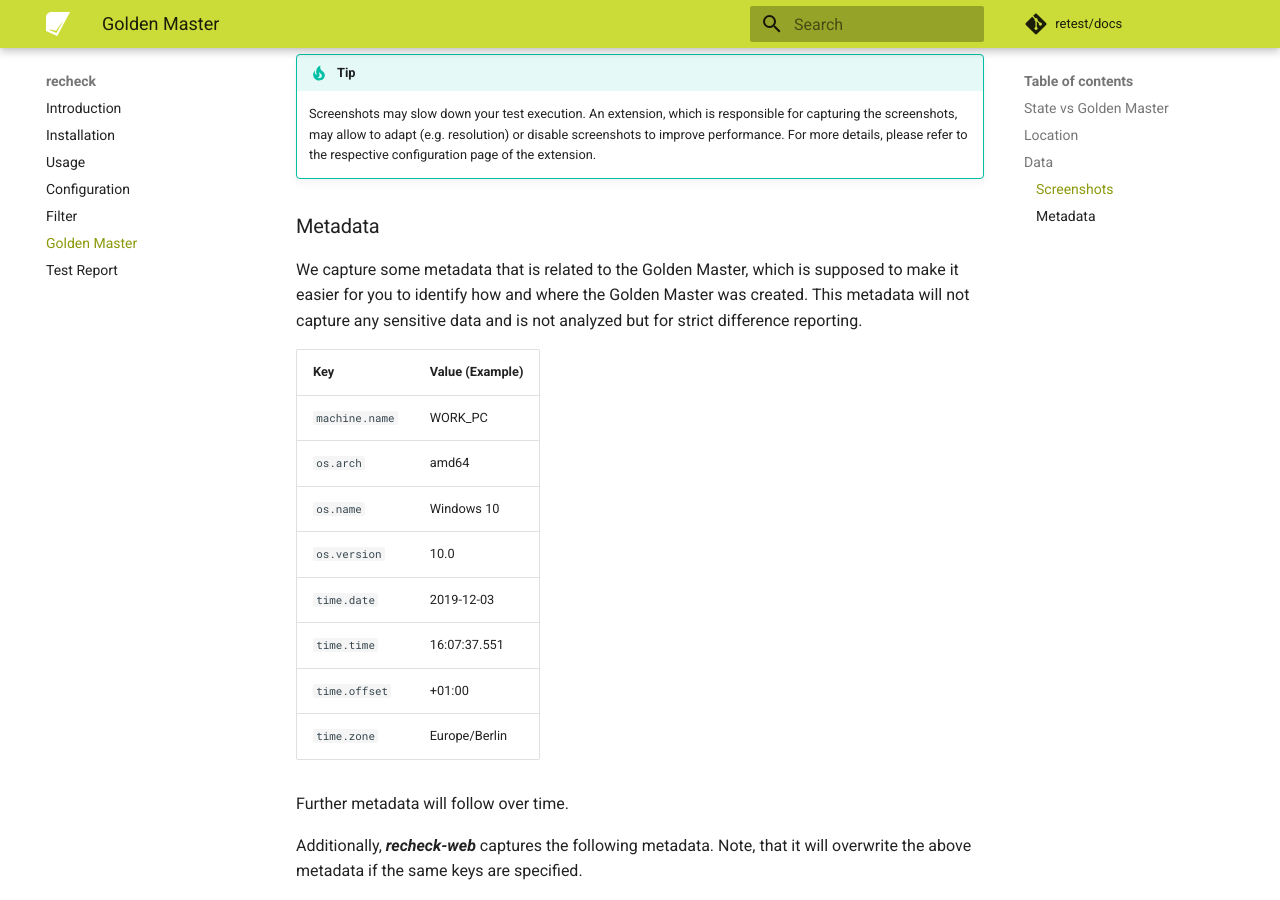
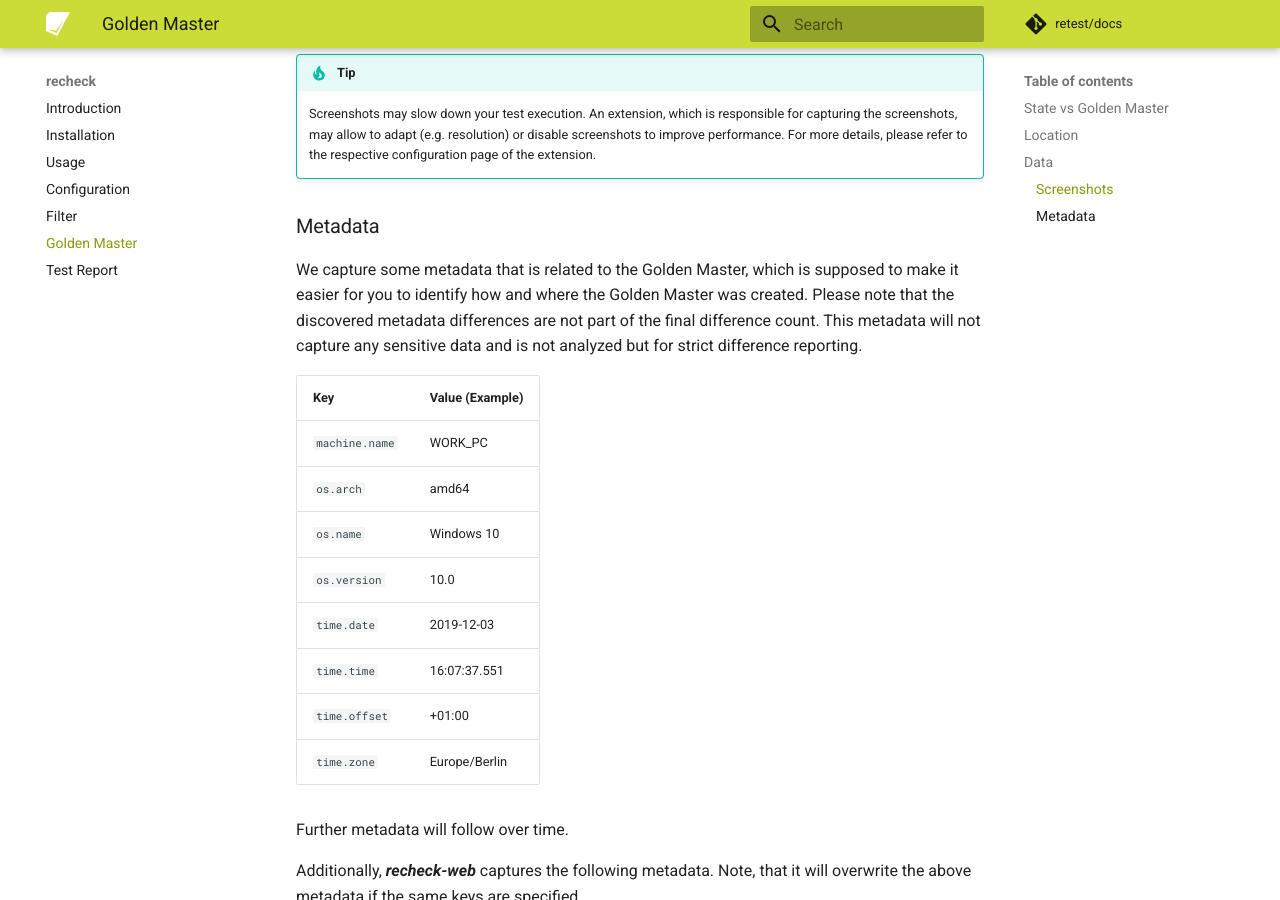
Before and after one commit to retest/docs, an MkDocs documentation site: the page built from docs/recheck/files/state.md, in a window 1280 px wide and 900 px high, scrolled down 1165 px. Built offline with MkDocs 1.6.1 and Material for MkDocs 9.7.7, drawn with Linux system fonts in a browser that asks for light colours; comment, search, counter and statistics services are not loaded.

Commit message:
Add note about metadata difference
metadata differences are not included in the final difference count

```diff
--- a/docs/recheck/files/state.md
+++ b/docs/recheck/files/state.md
@@ -27,7 +27,7 @@
 
 ### Metadata
 
-We capture some metadata that is related to the Golden Master, which is supposed to make it easier for you to identify how and where the Golden Master was created. This metadata will not capture any sensitive data and is not analyzed but for strict difference reporting.
+We capture some metadata that is related to the Golden Master, which is supposed to make it easier for you to identify how and where the Golden Master was created. Please note that the discovered metadata differences are not part of the final difference count. This metadata will not capture any sensitive data and is not analyzed but for strict difference reporting.
 
 | Key            | Value (Example) |
 | -------------- | --------------- |
```
